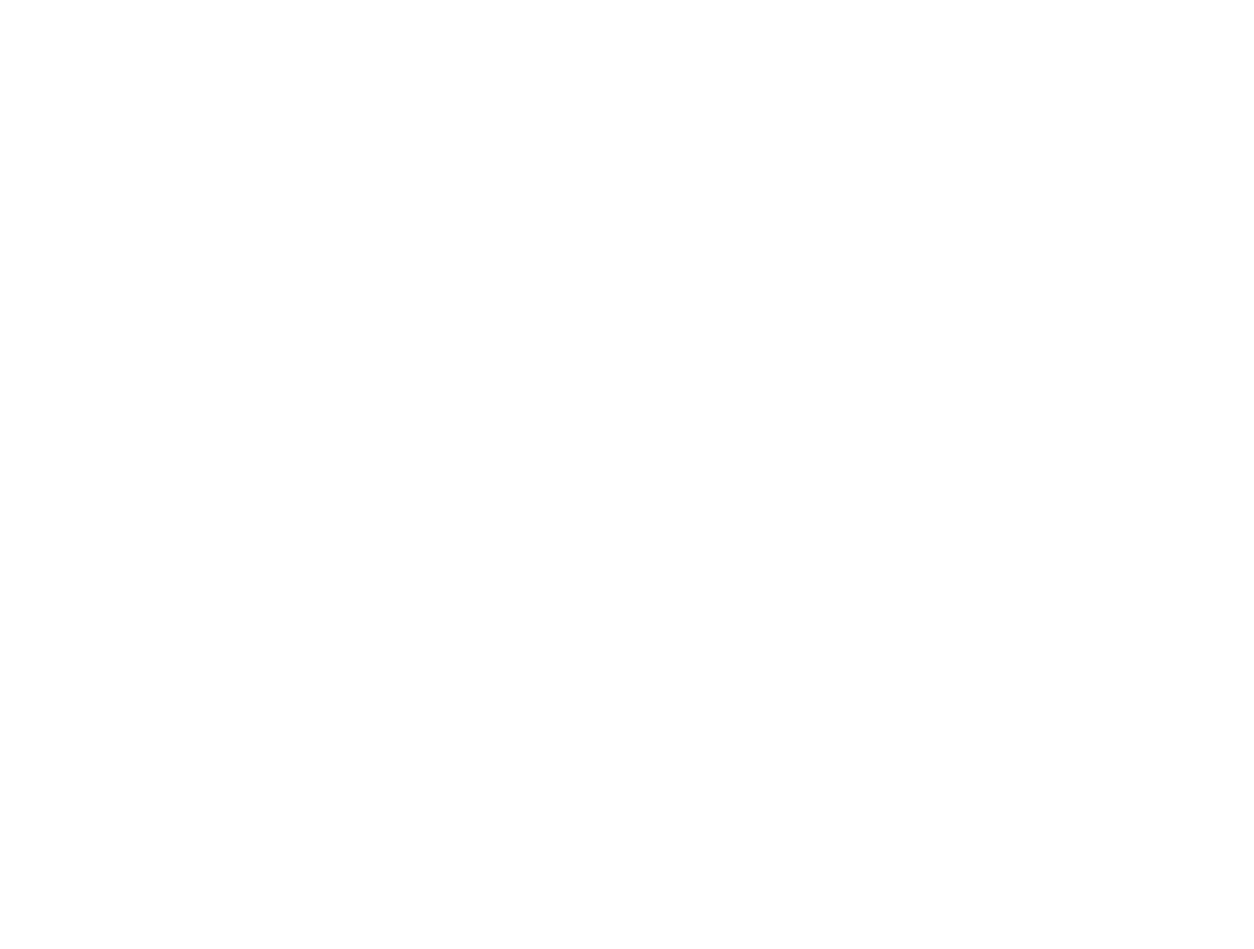
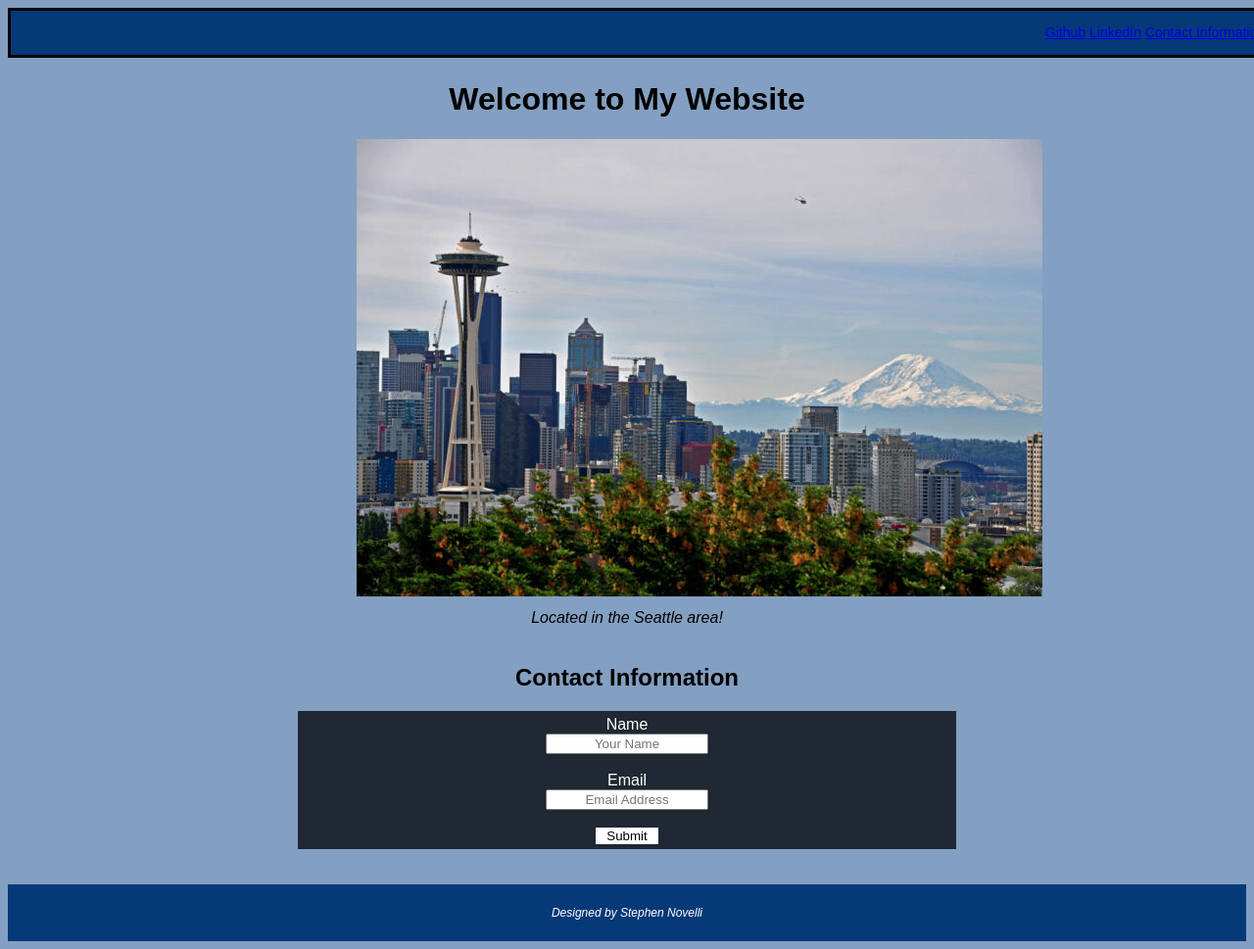
Before and after one commit to snovelli1021/Main, a plain HTML site: page index.html in a window 1280 px wide. Shown: the whole page at 98% size. Before the commit the page ends 800 px from the top, so only its background shows below. Drawn offline with Linux system fonts and the light colour scheme.

Commit message:
MiniProject

```diff
--- a/index.html
+++ b/index.html
@@ -4,9 +4,55 @@
     <meta charset="UTF-8">
     <meta http-equiv="X-UA-Compatible" content="IE=edge">
     <meta name="viewport" content="width=device-width, initial-scale=1.0">
-    <title>Document</title>
+    <title>Mini Project Landing Page</title>
+    <link rel="stylesheet" href="./style.css">
 </head>
+
 <body>
+    <header class="header">
+            <a href="https://github.com/snovelli1021" target="_blank">Github</a>
+            <a href="https://www.linkedin.com/in/stephen-novelli-a4b97b242/" target="_blank">LinkedIn</a>
+            <a href="#contact">Contact Information</a>
+    </header>
+
+<br><br><br>
+
+<main>
+<h1 class="center">Welcome to My Website</h1>
+
+<!--Creator: Donald Miralle Credit: Getty Images for Rock'n'Roll Mar. Copyright: 2019 Getty Images-->
+<div class="image">
+<figure>
+    <img src="./Seattle.jpg" alt="Seattle Skyline">
+  </figure>
+</div>
+<div id="figcaption">
+    <figcaption><i>Located in the Seattle area!</i></figcaption>
+</div>
+
+<br>
+
+<div id="contact"></div>
+<h2 class="center">Contact Information</h2>
+<div class="contact">
+    <form action="action_page.php">
+
+      <label for="name">Name</label>
+      <input type="text" id="name" name="firstname" placeholder="Your Name">
+  <br>
+      <label for="email">Email</label>
+      <input type="text" id="email" name="email" placeholder="Email Address">
+  <br>
+      <input type="submit" value="Submit">
+    </form>
+  </div>
+</main>
+
+<br><br>
+
+<footer class="footer">
+<p><i>Designed by Stephen Novelli</i></p>
+</footer>
 
 </body>
 </html>
--- a/style.css
+++ b/style.css
@@ -0,0 +1,81 @@
+* {
+    font-family: Arial, Helvetica, sans-serif;
+}
+
+body {
+    background-color: #557baab9;
+}
+
+.header {
+    display: block;
+    position: fixed;
+    position: top;
+    text-align: right;
+    padding: 20px 20px 20px 0px;
+    background: #053978;
+    color: white;
+    font-size: 14px;
+    width: 100%;
+    line-height: 5px;
+    border-style: solid;
+    border-color: black;
+}
+
+a:visited {
+    color: white;
+}
+
+.center {
+    text-align: center;
+}
+
+.image {
+    height: 480px;
+    width: 380px;
+    display: block;
+    margin-left: auto;
+    margin-right: auto;
+    width: 50%;
+}
+
+#figcaption {
+    text-align: center;
+    size: 10px;
+}
+
+.contact {
+    text-align: center;
+    background: #1f2833;
+    padding: 5px 20px;
+    color: white;
+    width: 50%;
+    margin-right: auto;
+    margin-left: auto;
+}
+
+input[type=text], select, textarea {
+    display: block;
+    text-align: center;
+    margin-left: auto;
+    margin-right: auto;
+    width: 25%;
+}
+
+input[type=submit] {
+    display: block;
+    margin-left: auto;
+    margin-right: auto;
+    width: 10%;
+    background-color: white;
+    border: none;
+    color: black;
+    cursor: pointer;
+}
+
+.footer {
+    padding: 10px;
+    text-align: center;
+    background: #053978;
+    color: white;
+    font-size: 12px;
+}
```
Also changed, not shown: Seattle.jpg (added).
